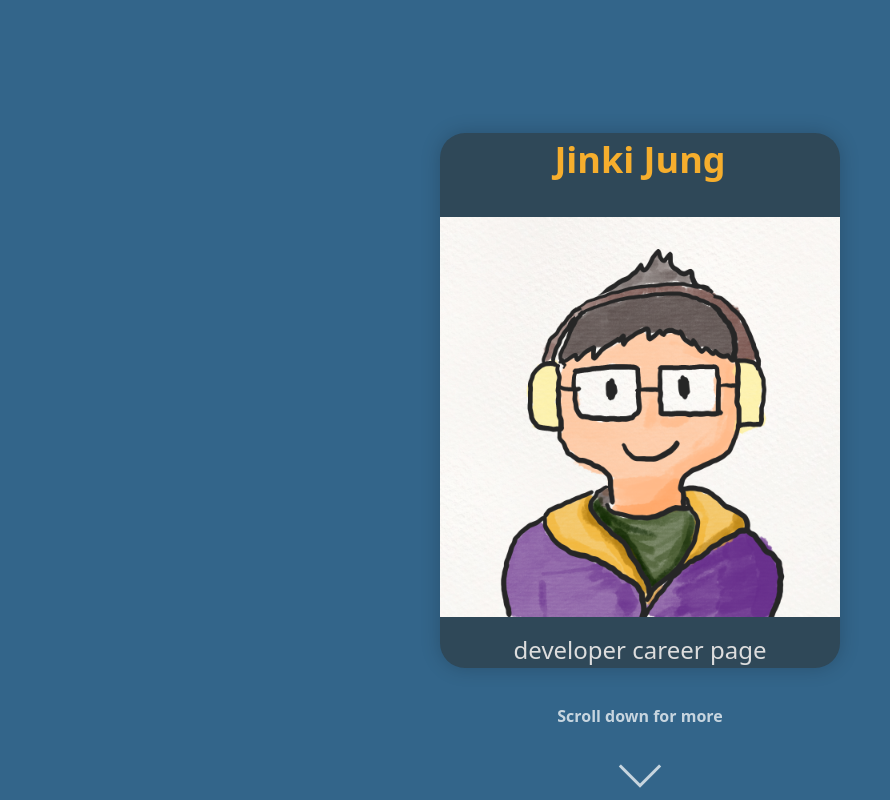
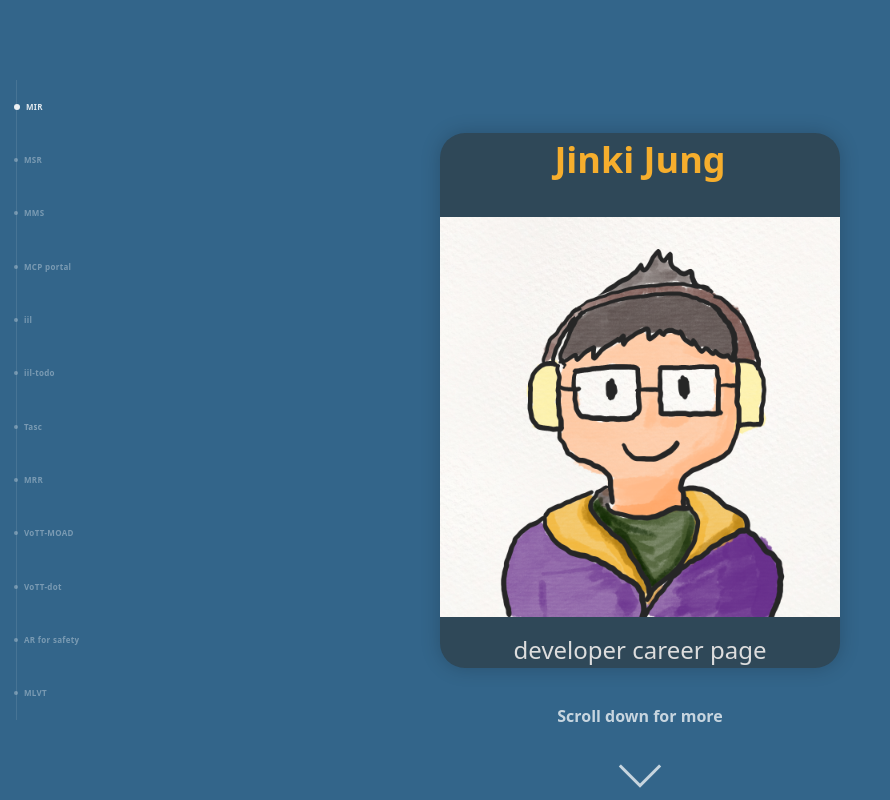
Before and after one commit to JinkiJung/iil-career, a React (Vite) app: page / in a window 1280 px wide. Shown: the whole page, without its empty margins (0-890 px from the left). Built offline with nearby package versions, Linux system fonts and the light colour scheme.

Commit message:
feat: scroll ruler

```diff
--- a/src/component/Main.tsx
+++ b/src/component/Main.tsx
@@ -1,17 +1,20 @@
 import { Container } from "react-bootstrap";
 import data from '../data/career-en.json';
 import { Section } from "./Section";
+import { ScrollRuler } from "./ScrollRuler";
 import './Main.scss';
 import { Header } from "./Header";
 
 export const Main = () => {
-    return <Container fluid className="careerContainer p-0">
-        <Header></Header>
-    {
-        data.career.map((e, index) => {
-            return <Section key={e.act.name} item={e} index={index}></Section>;
+    return <>
+        <ScrollRuler entries={data.career as any[]} />
+        <Container fluid className="careerContainer p-0">
+            <Header></Header>
+            {
+                data.career.map((e, index) => {
+                    return <Section key={e.act.name} item={e} index={index}></Section>;
+                })
             }
-            )
-    }
-    </Container>;
+        </Container>
+    </>;
 }
--- /dev/null
+++ b/src/component/ScrollRuler.scss
@@ -0,0 +1,101 @@
+.scroll-ruler {
+    position: fixed;
+    left: 0;
+    top: 0;
+    height: 100vh;
+    width: 36px;
+    z-index: 100;
+    display: flex;
+    align-items: center;
+    pointer-events: none;
+}
+
+.scroll-ruler-track {
+    position: relative;
+    width: 100%;
+    height: 80%;
+    pointer-events: auto;
+}
+
+.scroll-ruler-tick {
+    position: absolute;
+    left: 0;
+    transform: translateY(-50%);
+    display: flex;
+    align-items: center;
+    gap: 6px;
+    cursor: pointer;
+    padding: 4px 0;
+}
+
+.scroll-ruler-dot {
+    width: 4px;
+    height: 4px;
+    border-radius: 50%;
+    background: rgba(255, 255, 255, 0.3);
+    margin-left: 14px;
+    flex-shrink: 0;
+    transition: all 0.3s ease;
+}
+
+.scroll-ruler-tick--active .scroll-ruler-dot {
+    width: 6px;
+    height: 6px;
+    background: rgba(255, 255, 255, 0.9);
+}
+
+.scroll-ruler-label {
+    font-size: 0.5rem;
+    color: rgba(255, 255, 255, 0.35);
+    white-space: nowrap;
+    letter-spacing: 0.04em;
+    font-weight: 600;
+    transition: color 0.3s ease;
+}
+
+.scroll-ruler-tick--active .scroll-ruler-label {
+    color: rgba(255, 255, 255, 0.85);
+}
+
+.scroll-ruler-tick:hover .scroll-ruler-label {
+    color: rgba(255, 255, 255, 0.7);
+}
+
+/* Tooltip — hidden by default, fades in on hover */
+.scroll-ruler-tooltip {
+    position: absolute;
+    left: 100%;
+    margin-left: 8px;
+    font-size: 0.65rem;
+    color: rgba(255, 255, 255, 0.9);
+    background: rgba(0, 0, 0, 0.75);
+    backdrop-filter: blur(8px);
+    padding: 4px 10px;
+    border-radius: 4px;
+    white-space: nowrap;
+    opacity: 0;
+    pointer-events: none;
+    transition: opacity 0.2s ease;
+}
+
+.scroll-ruler-tick:hover .scroll-ruler-tooltip {
+    opacity: 1;
+}
+
+/* Line connecting dots */
+.scroll-ruler-track::before {
+    content: '';
+    position: absolute;
+    left: 16px;
+    top: 0;
+    bottom: 0;
+    width: 1px;
+    background: rgba(255, 255, 255, 0.1);
+}
+
+/* Hide on small screens */
+@media (max-width: 768px) {
+    .scroll-ruler {
+        display: none;
+    }
+}
--- /dev/null
+++ b/src/component/ScrollRuler.tsx
@@ -0,0 +1,75 @@
+import { useEffect, useRef, useState } from 'react';
+import './ScrollRuler.scss';
+
+interface CareerEntry {
+    act: { name: string };
+    about: { resume: { shortName: string } };
+}
+
+interface ScrollRulerProps {
+    entries: CareerEntry[];
+}
+
+export const ScrollRuler = ({ entries }: ScrollRulerProps) => {
+    const [activeIndex, setActiveIndex] = useState(0);
+    const rulerRef = useRef<HTMLDivElement>(null);
+
+    useEffect(() => {
+        const container = document.querySelector('.careerContainer') as HTMLElement;
+        if (!container) return;
+
+        const onScroll = () => {
+            const outers = container.querySelectorAll('.section-outer');
+            const vh = window.innerHeight;
+            let closest = 0;
+            let minDist = Infinity;
+
+            outers.forEach((el, i) => {
+                const rect = el.getBoundingClientRect();
+                const center = rect.top + rect.height / 2;
+                const dist = Math.abs(center - vh / 2);
+                if (dist < minDist) {
+                    minDist = dist;
+                    closest = i;
+                }
+            });
+
+            setActiveIndex(closest);
+        };
+
+        container.addEventListener('scroll', onScroll, { passive: true });
+        onScroll();
+        return () => container.removeEventListener('scroll', onScroll);
+    }, []);
+
+    const scrollTo = (index: number) => {
+        const container = document.querySelector('.careerContainer') as HTMLElement;
+        const outers = container?.querySelectorAll('.section-outer');
+        if (outers?.[index]) {
+            outers[index].scrollIntoView({ behavior: 'smooth' });
+        }
+    };
+
+    return (
+        <div className="scroll-ruler" ref={rulerRef}>
+            <div className="scroll-ruler-track">
+                {entries.map((entry, i) => (
+                    <div
+                        key={entry.about.resume.shortName}
+                        className={`scroll-ruler-tick ${i === activeIndex ? 'scroll-ruler-tick--active' : ''}`}
+                        style={{ top: `${((i + 0.5) / entries.length) * 100}%` }}
+                        onClick={() => scrollTo(i)}
+                    >
+                        <div className="scroll-ruler-dot" />
+                        <span className="scroll-ruler-label">
+                            {entry.about.resume.shortName}
+                        </span>
+                        <span className="scroll-ruler-tooltip">
+                            {entry.act.name}
+                        </span>
+                    </div>
+                ))}
+            </div>
+        </div>
+    );
+};
--- a/src/component/Section.scss
+++ b/src/component/Section.scss
@@ -5,6 +5,13 @@
 .section-outer {
     width: 100%;
     height: 410vh; /* 80vh dead-top + 250vh content + 80vh dead-bottom */
+    padding-left: 36px;
+}
+
+@media (max-width: 768px) {
+    .section-outer {
+        padding-left: 0;
+    }
 }
 
 /* ═══════════════════════════════════════
```
